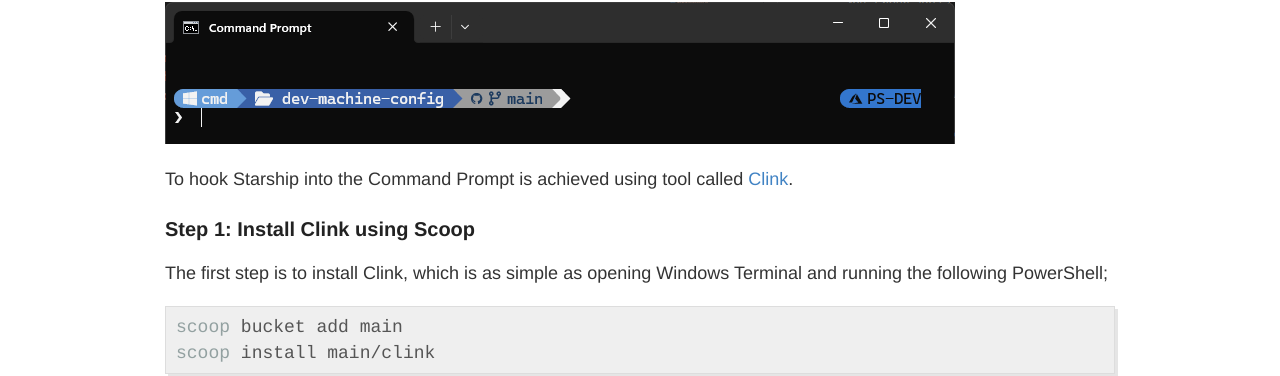
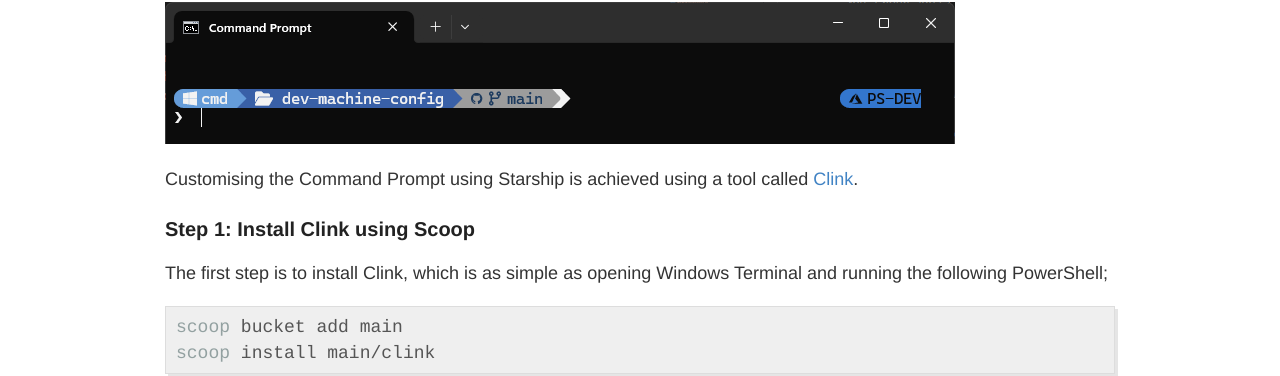
Before and after one commit to philipstreet/philipstreet.github.io, a Jekyll site: the page built from _posts/2024-05-08-starship-for-command-prompt.md, in a window 1280 px wide. Shown: the part 395-771 px from the top of the page. Built offline with Jekyll 4.4.1, drawn with Linux system fonts in a browser that asks for light colours; comment, search, counter and statistics services are not loaded.

Commit message:
Tweak wording

```diff
--- a/_posts/2024-05-08-starship-for-command-prompt.md
+++ b/_posts/2024-05-08-starship-for-command-prompt.md
@@ -12,7 +12,7 @@
 
 ![Command Prompt](/images/2024-05-08-starship-command-prompt.png)
 
-To hook Starship into the Command Prompt is achieved using tool called [Clink](https://chrisant996.github.io/clink/clink.html){:target="_blank"}.
+Customising the Command Prompt using Starship is achieved using a tool called [Clink](https://chrisant996.github.io/clink/clink.html){:target="_blank"}.
 
 ### Step 1: Install Clink using Scoop
 
```
